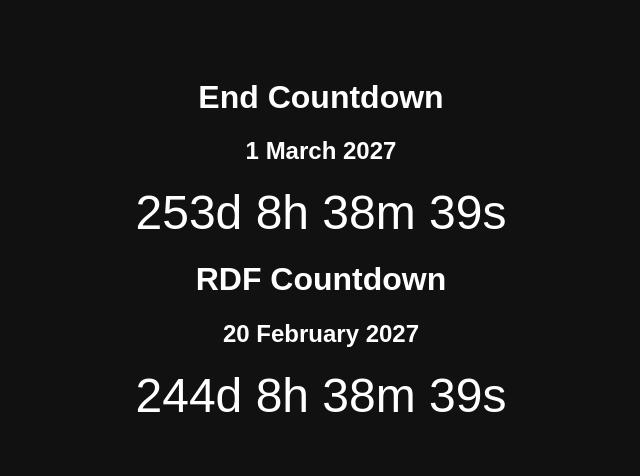
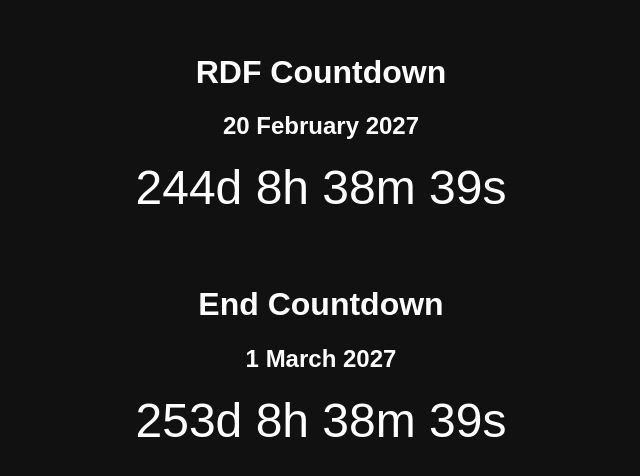
Before and after one commit to BishoyRafik/Countdown, a plain HTML site: page index.html in a window 1280 px wide. Shown: the part 160-636 px from the top of the page, without its empty margins (319-959 px from the left). Drawn offline with Linux system fonts and the light colour scheme.

Commit message:
Refactor flexbox properties in index.html

```diff
--- a/index.html
+++ b/index.html
@@ -12,12 +12,13 @@ body{
     color:white;
     font-family:Arial,sans-serif;
     display:flex;
-    flex-direction: column-reverse;
+    flex-direction:column;
     justify-content:center;
-    align-items:around;
-    height:100vh;
+    align-items:center;
+    min-height:100vh;
     margin:0;
     text-align:center;
+    gap:50px;
 }
 
 #countdown{
```
